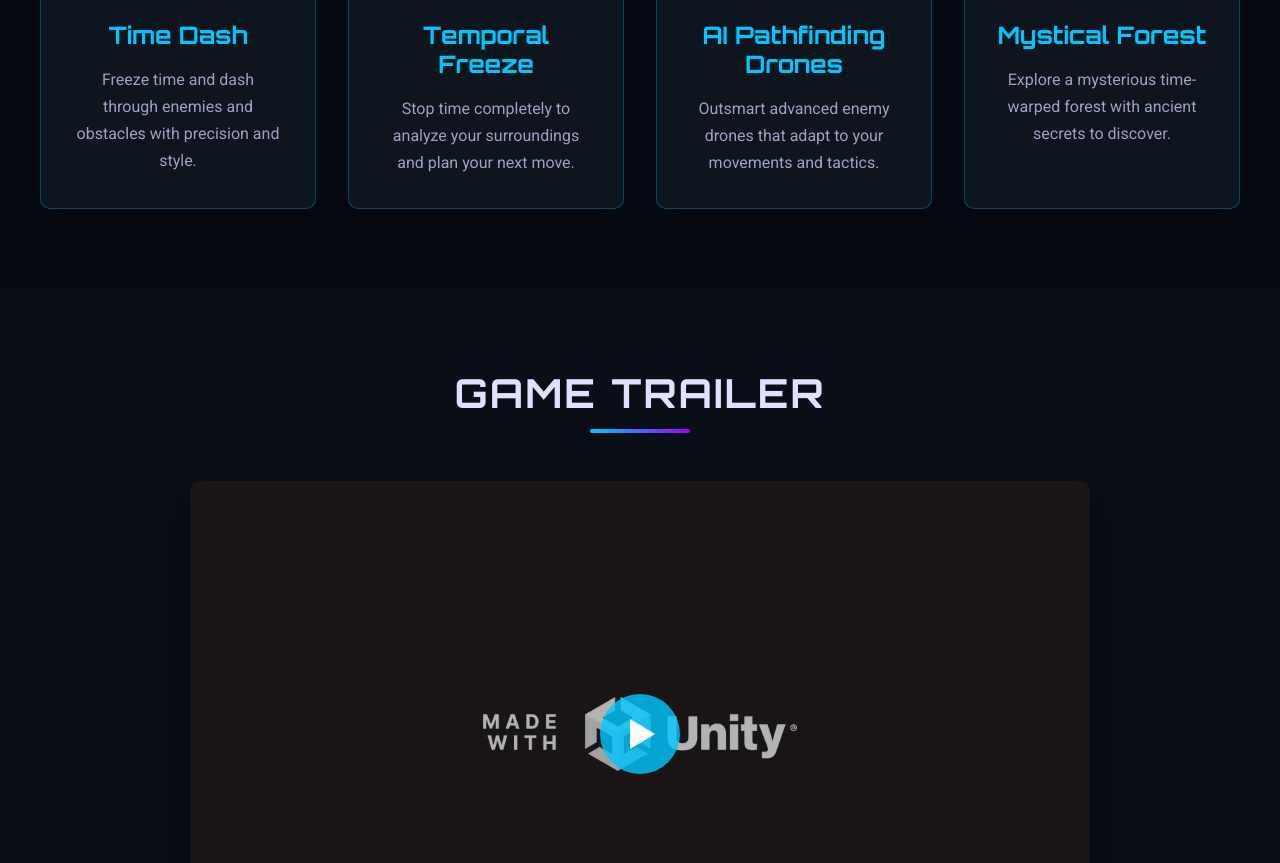
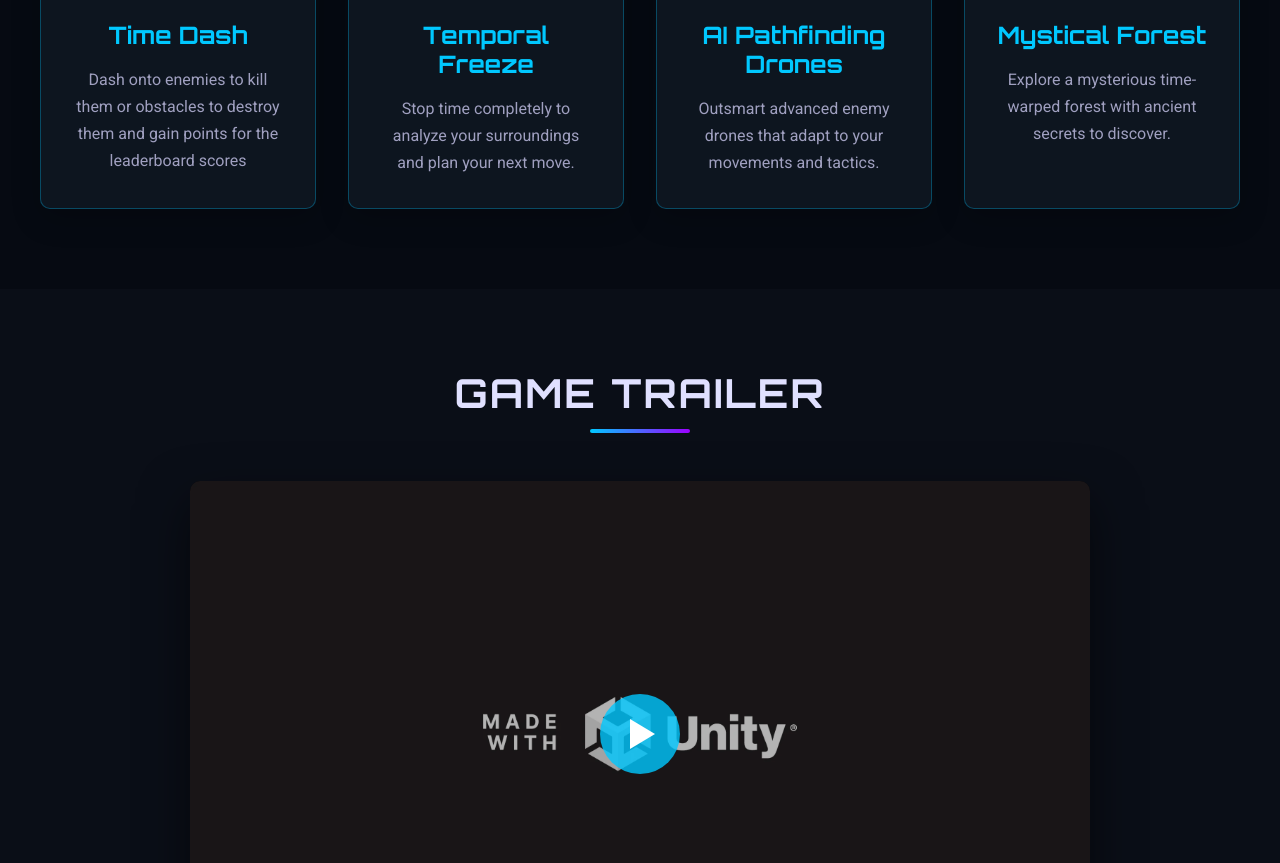
Before and after one commit to Selvensas/ChronoLeap, a plain HTML site: page index.html in a window 1280 px wide. Shown: the part 1108-1971 px from the top of the page. Drawn offline with Linux system fonts and the light colour scheme.

Commit message:
Update index.html

```diff
--- a/index.html
+++ b/index.html
@@ -57,7 +57,7 @@
                         <img src="images/dash.png" alt="Time Dash">
                     </div>
                     <h3>Time Dash</h3>
-                    <p>Freeze time and dash through enemies and obstacles with precision and style.</p>
+                    <p>Dash onto enemies to kill them or obstacles to destroy them and gain points for the leaderboard scores</p>
                 </div>
                 <div class="feature-card">
                     <div class="feature-icon">
```
